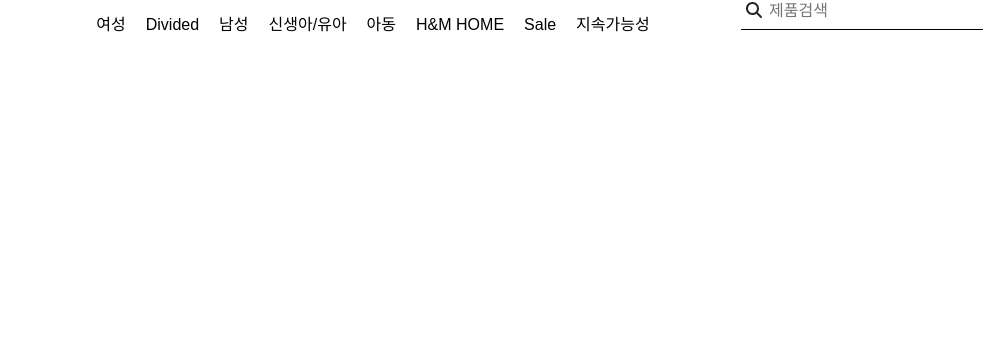
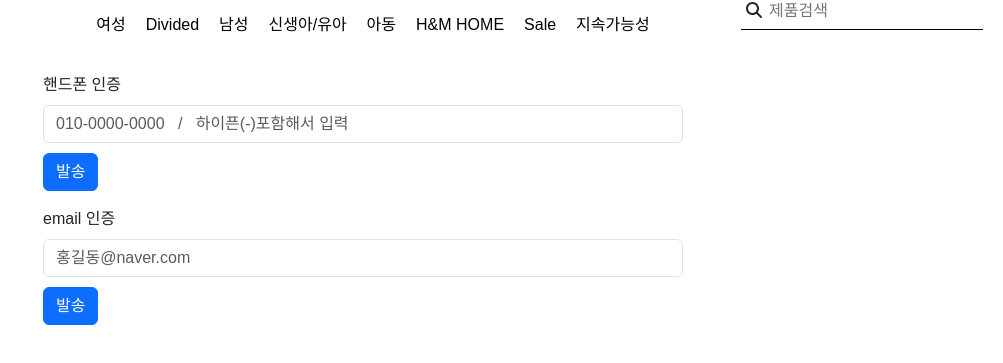
Before and after one commit to gdongjin/hnm, a React (Create React App) app: page /Idsearch in a window 1280 px wide. Shown: the part 163-526 px from the top of the page, without its empty margins (277-1280 px from the left). Built offline with nearby package versions, Linux system fonts and the light colour scheme.

Commit message:
회원가입 Api연동 전

```diff
--- a/src/App.js
+++ b/src/App.js
@@ -7,6 +7,8 @@ import ProductAll from "./page/ProductAll";
 import Login from "./page/Login";
 import PrivateRoute from "./Route/PrivateRoute";
 import SighUp from "./page/SighUp";
+import Idsearch from "./page/Idsearch";
+import PasswordSearch from "./page/PasswordSearch";
 //
 
 function App() {
@@ -16,7 +18,18 @@ function App() {
       <Navbar authenticate={authenticate} setAuthenticate={setAuthenticate} />
       <Routes>
         <Route path="/" element={<ProductAll />} />
-        <Route path="/SighUp" element={<SighUp />} />
+        <Route
+          path="/SighUp"
+          element={<SighUp setAuthenticate={setAuthenticate} />}
+        />
+        <Route
+          path="/Idsearch"
+          element={<Idsearch setAuthenticate={setAuthenticate} />}
+        />
+        <Route
+          path="/PasswordSearch"
+          element={<PasswordSearch setAuthenticate={setAuthenticate} />}
+        />
         <Route
           path="/login"
           element={<Login setAuthenticate={setAuthenticate} />}
--- /dev/null
+++ b/src/page/Idsearch.js
@@ -0,0 +1,28 @@
+import React from "react";
+import { Form, Button, Container } from "react-bootstrap";
+
+const Idsearch = () => {
+  return (
+    <Container className="SighUp-area">
+      <Form className="SighUp-form">
+        <Form.Group className="mb-3" controlId="formBasicId">
+          <Form.Label>핸드폰 인증</Form.Label>
+          <Form.Control
+            type="tel"
+            placeholder="010-0000-0000   /   하이픈(-)포함해서 입력"
+            required
+          />
+          <Button style={{ marginTop: "10px" }}>발송</Button>
+        </Form.Group>
+
+        <Form.Group className="mb-3" controlId="formBasicEmail">
+          <Form.Label>email 인증</Form.Label>
+          <Form.Control type="email" placeholder="홍길동@naver.com" />
+          <Button style={{ marginTop: "10px" }}>발송</Button>
+        </Form.Group>
+      </Form>
+    </Container>
+  );
+};
+
+export default Idsearch;
--- a/src/page/Login.js
+++ b/src/page/Login.js
@@ -15,8 +15,20 @@ const Login = ({ setAuthenticate, to }) => {
 
   const goToSignUp = (event) => {
     event.preventDefault();
-    setAuthenticate(false);
+    setAuthenticate(true);
     navigate("/SighUp");
+  };
+
+  const goToIdSearch = (event) => {
+    event.preventDefault();
+    setAuthenticate(true);
+    navigate("/IdSearch");
+  };
+
+  const goToPasswordSearch = (event) => {
+    event.preventDefault();
+    setAuthenticate(true);
+    navigate("/PasswordSearch");
   };
 
   return (
@@ -33,12 +45,18 @@ const Login = ({ setAuthenticate, to }) => {
         </Form.Group>
 
         <ButtonGroup>
-          <Button aria-label="First_Group" variant="primary">
+          <Button aria-label="First_Group" variant="primary" onClick={login}>
             로그인
           </Button>
           <ButtonGroup aria-label="Second group" className="Id_pass">
-            <Button variant="primary">아이디 찾기</Button>
-            <Button className="Pass" variant="primary">
+            <Button variant="primary" onClick={goToIdSearch}>
+              아이디 찾기
+            </Button>
+            <Button
+              className="Pass"
+              variant="primary"
+              onClick={goToPasswordSearch}
+            >
               비밀번호 찾기
             </Button>
           </ButtonGroup>
--- /dev/null
+++ b/src/page/PasswordSearch.js
@@ -0,0 +1,28 @@
+import React from "react";
+import { Form, Button, Container } from "react-bootstrap";
+
+const PasswordSearch = () => {
+  return (
+    <Container className="SighUp-area">
+      <Form className="SighUp-form">
+        <Form.Group className="mb-3" controlId="formBasicId">
+          <Form.Label>핸드폰 인증</Form.Label>
+          <Form.Control
+            type="tel"
+            placeholder="010-0000-0000   /   하이픈(-)포함해서 입력"
+            required
+          />
+          <Button style={{ marginTop: "10px" }}>발송</Button>
+        </Form.Group>
+
+        <Form.Group className="mb-3" controlId="formBasicEmail">
+          <Form.Label>email 인증</Form.Label>
+          <Form.Control type="email" placeholder="홍길동@naver.com" />
+          <Button style={{ marginTop: "10px" }}>발송</Button>
+        </Form.Group>
+      </Form>
+    </Container>
+  );
+};
+
+export default PasswordSearch;
```
